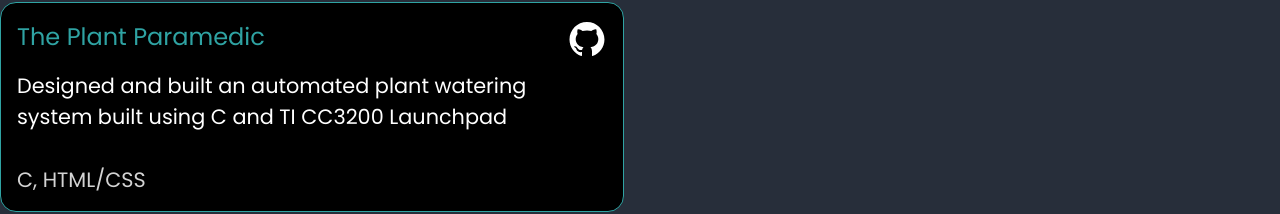
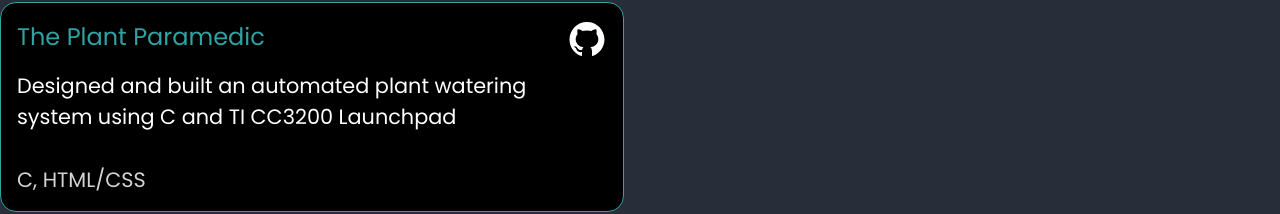
Before and after one commit to niknahadb/personal-website, a Next.js app: page /projects in a window 1280 px wide. Shown: the part 515-729 px from the top of the page. Built offline with nearby package versions, Linux system fonts and the light colour scheme.

Commit message:
fix typo

```diff
--- a/data/projectData.js
+++ b/data/projectData.js
@@ -15,7 +15,7 @@ const projectData = [
   },
   {
     title: "The Plant Paramedic",
-    description: `Designed and built an automated plant watering system built using C and TI CC3200 Launchpad`,
+    description: `Designed and built an automated plant watering system using C and TI CC3200 Launchpad`,
     techStack: "C, HTML/CSS",
     githubLink: "https://niknahadb.github.io/plantparamedic/",
   },
```
